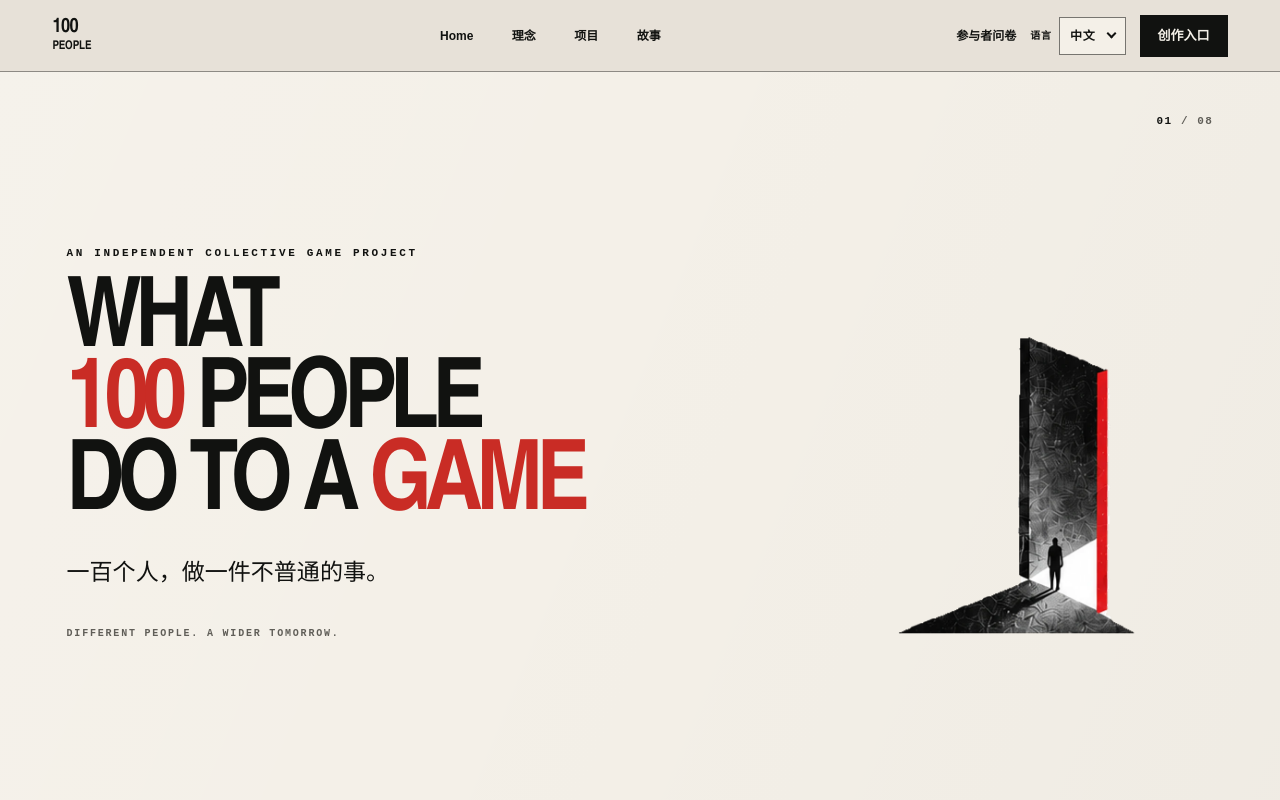
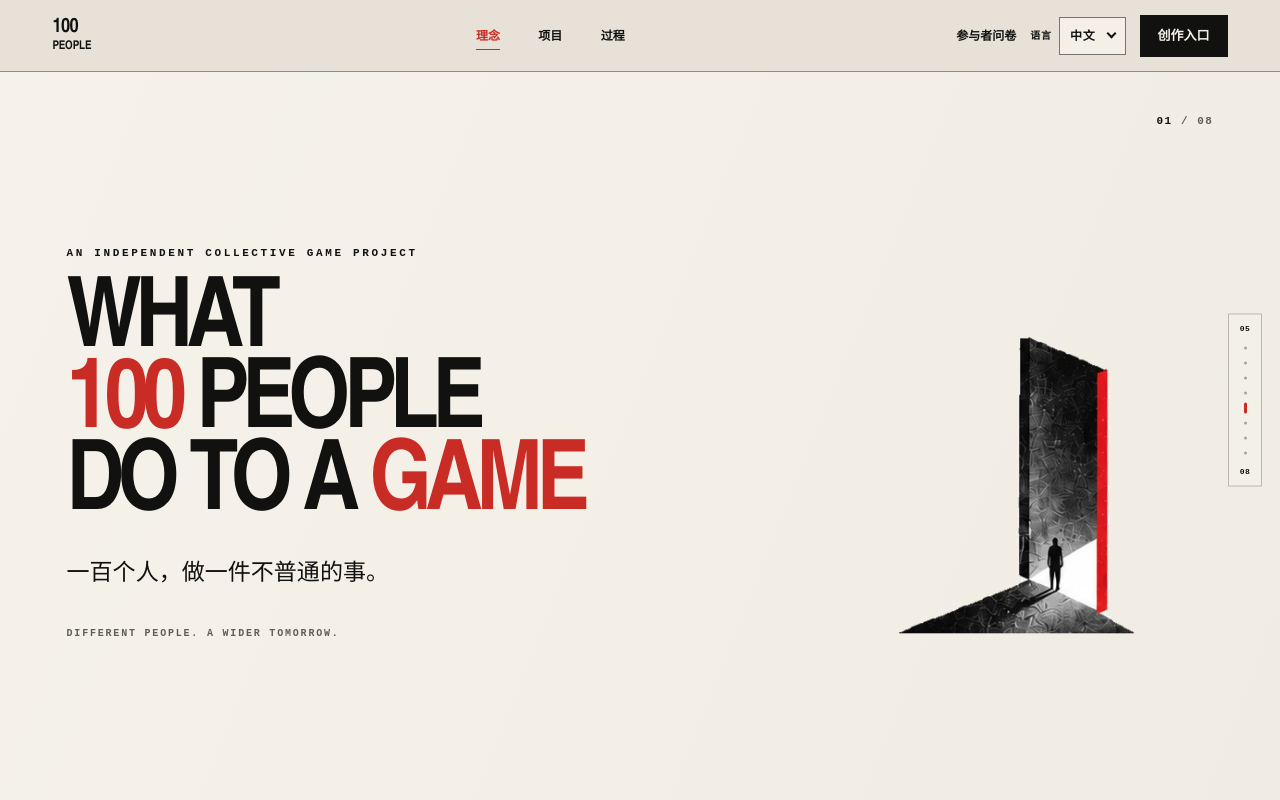
Before and after one commit to imokokok/100game, a Next.js app: page / in a window 1280 px wide. Shown: the top 800 px of the page. Built offline with nearby package versions, Linux system fonts and the light colour scheme; no server answers; the database is empty.

Commit message:
feat: organize public site into concept projects and process

```diff
--- a/app/entry-studio.tsx
+++ b/app/entry-studio.tsx
@@ -8,6 +8,35 @@ import {
 } from "./public-home/sections";
 
 type IntroPhase="loading"|"playing"|"leaving"|"done";
+type PublicView="concept"|"projects"|"process";
+
+function viewFromHash(hash:string):PublicView{
+ if(hash==="#projects")return "projects";
+ if(hash==="#process")return "process";
+ return "concept";
+}
+
+function EditorialEmptyView({eyebrow,title,status,body}:{eyebrow:string;title:string;status:string;body:string}){
+ return <section className="editorialEmptyView" aria-labelledby={`empty-${title}`}>
+  <div className="editorialEmptyIndex" aria-hidden="true">00 / 00</div>
+  <div className="editorialEmptyCopy" data-reveal>
+   <p className="editorialEyebrow">{eyebrow}</p>
+   <h1 id={`empty-${title}`}>{title}</h1>
+   <span className="editorialEmptyRule" aria-hidden="true"/>
+   <strong>{status}</strong>
+   <p>{body}</p>
+  </div>
+  <div className="editorialEmptyShape" aria-hidden="true"><span/><i/></div>
+ </section>;
+}
+
+function ConceptReelIndicator({active,onSelect}:{active:number;onSelect:(index:number)=>void}){
+ return <nav className="conceptReelIndicator" aria-label="理念页版面导航">
+  <span>{String(active+1).padStart(2,"0")}</span>
+  <div>{Array.from({length:8},(_,index)=><button key={index} type="button" className={active===index?"isActive":""} aria-label={`前往理念版面 ${index+1}`} aria-current={active===index?"step":undefined} onClick={()=>onSelect(index)}/>)}</div>
+  <span>08</span>
+ </nav>;
+}
 
 function EditorialLanguageMenu({lang,label,onChange}:{lang:EditorialLang;label:string;onChange:(next:EditorialLang)=>void}){
  const [open,setOpen]=useState(false);
@@ -115,14 +144,15 @@ function OpeningSequence({phase,mediaRef,onPlaying,onEnded,onError,onFinish}:{ph
 export function EntryStudio({initialInvite=false,initialCode=""}:{initialInvite?:boolean;initialCode?:string}){
  const [lang,setLang]=useState<EditorialLang>("zh"),[creatorOpen,setCreatorOpen]=useState(initialInvite),[name,setName]=useState(""),[code,setCode]=useState(initialCode),[busy,setBusy]=useState(false),[notice,setNotice]=useState("");
  const [introPhase,setIntroPhase]=useState<IntroPhase>(initialInvite?"done":"loading");
+ const [publicView,setPublicView]=useState<PublicView>("concept"),[activeConcept,setActiveConcept]=useState(0);
  const firstInput=useRef<HTMLInputElement>(null),creatorButton=useRef<HTMLAnchorElement>(null),introMedia=useRef<HTMLVideoElement>(null),introHardStop=useRef<number|null>(null);
  const c=editorialContent[lang];
 
  useEffect(()=>{
-  const sync=()=>{const params=parseQuery(location.search);const nextOpen=params.access==="invite"||"invite" in params;setCreatorOpen(nextOpen);if(nextOpen)finishIntro();const token=params.invite;if(token)setCode(token)};
+  const sync=()=>{const params=parseQuery(location.search);const nextOpen=params.access==="invite"||"invite" in params;setCreatorOpen(nextOpen);setPublicView(viewFromHash(location.hash));if(nextOpen)finishIntro();const token=params.invite;if(token)setCode(token)};
   const restore=(event:PageTransitionEvent)=>{if(event.persisted)finishIntro()};
   const hydrate=window.setTimeout(()=>{const saved=storageGet("hundred-language");if(saved==="en")setLang("en");sync()},0);
-  window.addEventListener("popstate",sync);window.addEventListener("pageshow",restore);return()=>{window.clearTimeout(hydrate);window.removeEventListener("popstate",sync);window.removeEventListener("pageshow",restore)};
+  window.addEventListener("popstate",sync);window.addEventListener("hashchange",sync);window.addEventListener("pageshow",restore);return()=>{window.clearTimeout(hydrate);window.removeEventListener("popstate",sync);window.removeEventListener("hashchange",sync);window.removeEventListener("pageshow",restore)};
  },[]);
  useEffect(()=>{document.documentElement.lang=lang==="zh"?"zh-CN":"en";storageSet("hundred-language",lang)},[lang]);
  useEffect(()=>{
@@ -177,10 +207,33 @@ export function EntryStudio({initialInvite=false,initialCode=""}:{initialInvite?
   window.addEventListener("scroll",queueReveal,{passive:true});window.addEventListener("resize",queueReveal);
   const delayed=window.setTimeout(revealVisible,120);
   return()=>{observer.disconnect();window.clearTimeout(delayed);if(frame)window.cancelAnimationFrame(frame);window.removeEventListener("scroll",queueReveal);window.removeEventListener("resize",queueReveal)};
- },[introPhase]);
+ },[introPhase,publicView]);
+ useEffect(()=>{
+  if(introPhase!=="done"||publicView!=="concept")return;
+  const sections=Array.from(document.querySelectorAll<HTMLElement>(".conceptSections .editorialSection"));
+  if(!sections.length)return;
+  let frame=0;
+  const update=()=>{
+   frame=0;const center=window.innerHeight*.5;let best=0,distance=Number.POSITIVE_INFINITY;
+   sections.forEach((section,index)=>{const rect=section.getBoundingClientRect();const next=Math.abs(rect.top+rect.height*.5-center);if(next<distance){distance=next;best=index}});
+   sections.forEach((section,index)=>section.classList.toggle("isReelActive",index===best));setActiveConcept(best);
+  };
+  const queue=()=>{if(!frame)frame=window.requestAnimationFrame(update)};
+  queue();window.addEventListener("scroll",queue,{passive:true});window.addEventListener("resize",queue);
+  return()=>{if(frame)window.cancelAnimationFrame(frame);window.removeEventListener("scroll",queue);window.removeEventListener("resize",queue);sections.forEach(section=>section.classList.remove("isReelActive"))};
+ },[introPhase,publicView]);
 
  function updateCreatorUrl(open:boolean,push:boolean){
-  const target=open?"/?access=invite":"/";(push?history.pushState:history.replaceState).call(history,{},"",target);
+  const url=new URL(location.href);if(open)url.searchParams.set("access","invite");else{url.searchParams.delete("access");url.searchParams.delete("invite")}
+  const target=`${url.pathname}${url.search}${url.hash}`;(push?history.pushState:history.replaceState).call(history,{},"",target);
+ }
+ function changeView(event:MouseEvent<HTMLAnchorElement>,next:PublicView){
+  event.preventDefault();finishIntro();setPublicView(next);setActiveConcept(0);
+  history.pushState({},"",next==="concept"?"#concept":`#${next}`);window.setTimeout(()=>window.scrollTo({top:0,behavior:"auto"}),0);
+ }
+ function selectConcept(index:number){
+  const scroll=()=>document.getElementById(`section-${String(index+1).padStart(2,"0")}`)?.scrollIntoView({behavior:typeof matchMedia==="function"&&matchMedia("(prefers-reduced-motion: reduce)").matches?"auto":"smooth",block:"start"});
+  if(publicView!=="concept"){setPublicView("concept");history.pushState({},"","#concept");window.setTimeout(scroll,0)}else scroll();
  }
  function beginIntroExit(){setIntroPhase(current=>current==="done"||current==="leaving"?current:"leaving")}
  function finishIntro(){
@@ -214,14 +267,13 @@ export function EntryStudio({initialInvite=false,initialCode=""}:{initialInvite?
    onError={beginIntroExit}
    onFinish={finishIntro}
   />}
-  <div className="editorialPage">
+  <div className={`editorialPage editorialView-${publicView}`}>
    <header className="editorialHeader">
-    <a className="editorialBrand" href="#section-01" aria-label="WHAT 100 PEOPLE DO TO A GAME"><ProjectMark/></a>
+    <a className="editorialBrand" href="#concept" onClick={event=>changeView(event,"concept")} aria-label="WHAT 100 PEOPLE DO TO A GAME"><ProjectMark/></a>
     <nav className="editorialNav" aria-label={lang==="zh"?"首页导航":"Home navigation"}>
-     <a href="#section-01">Home</a>
-     <a href="#section-02">{c.ui.about}</a>
-     <a href="#section-04">{c.ui.project}</a>
-     <a href="#section-07">{c.ui.stories}</a>
+     <a href="#concept" aria-current={publicView==="concept"?"page":undefined} onClick={event=>changeView(event,"concept")}>{c.ui.about}</a>
+     <a href="#projects" aria-current={publicView==="projects"?"page":undefined} onClick={event=>changeView(event,"projects")}>{c.ui.project}</a>
+     <a href="#process" aria-current={publicView==="process"?"page":undefined} onClick={event=>changeView(event,"process")}>{c.ui.process}</a>
     </nav>
     <div className="editorialTools">
      <a className="editorialSurveyLink" href="/survey/participant-portrait">{c.ui.survey}</a>
@@ -230,18 +282,19 @@ export function EntryStudio({initialInvite=false,initialCode=""}:{initialInvite?
     </div>
    </header>
 
-   <HeroSection copy={c.hero}/>
-   <QuestionSection copy={c.question}/>
-   <Why100Section copy={c.why}/>
-   <ProcessSection copy={c.process}/>
-   <WorldSection copy={c.world}/>
-   <PeopleSection copy={c.people}/>
-   <InspirationSection copy={c.inspiration}/>
-   <ClosingSection copy={c.closing}/>
+   {publicView==="concept"?<>
+    <div className="conceptSections">
+     <HeroSection copy={c.hero}/><QuestionSection copy={c.question}/><Why100Section copy={c.why}/><ProcessSection copy={c.process}/>
+     <WorldSection copy={c.world}/><PeopleSection copy={c.people}/><InspirationSection copy={c.inspiration}/><ClosingSection copy={c.closing}/>
+    </div>
+    <ConceptReelIndicator active={activeConcept} onSelect={selectConcept}/>
+   </>:publicView==="projects"?
+    <EditorialEmptyView eyebrow={c.ui.projectEyebrow} title={c.ui.project} status={c.ui.pending} body={c.ui.projectEmpty}/>:
+    <EditorialEmptyView eyebrow={c.ui.processEyebrow} title={c.ui.process} status={c.ui.pending} body={c.ui.processEmpty}/>}
 
    <footer className="editorialFooter">
     <span>{c.ui.footer}</span>
-    <div><a href="/concept">{c.ui.about}</a><a href="/survey/participant-portrait">{c.ui.survey}</a><a href="/?access=invite" onClick={openCreator}>{c.ui.creator}</a></div>
+    <div><a href="#concept" onClick={event=>changeView(event,"concept")}>{c.ui.about}</a><a href="#projects" onClick={event=>changeView(event,"projects")}>{c.ui.project}</a><a href="#process" onClick={event=>changeView(event,"process")}>{c.ui.process}</a><a href="/survey/participant-portrait">{c.ui.survey}</a><a href="/?access=invite" onClick={openCreator}>{c.ui.creator}</a></div>
     <span>© 2026 HuieChen</span>
    </footer>
 
--- a/app/public-editorial.css
+++ b/app/public-editorial.css
@@ -66,6 +66,8 @@
  transition:transform .22s ease;
 }
 .editorialNav a:hover:after,.editorialSurveyLink:hover:after{transform:scaleX(1);transform-origin:left}
+.editorialNav a[aria-current="page"]{color:var(--ed-red)}
+.editorialNav a[aria-current="page"]:after{transform:scaleX(1);transform-origin:left}
 .editorialTools{display:flex;align-items:center;justify-content:flex-end;gap:14px;min-width:0}
 .editorialLanguage{position:relative;display:flex;align-items:center;gap:7px;font-size:10px;font-weight:700;text-transform:uppercase;letter-spacing:.08em}
 .editorialLanguageTrigger{
@@ -244,6 +246,37 @@
 .closingAside{grid-column:3;grid-row:2;align-self:end;margin:0 0 3vh;padding-left:20px;border-left:1px solid var(--ed-red);font:700 9px/1.25 "Courier New",monospace;letter-spacing:.12em}
 .closingAside span{display:block;margin-bottom:4px}
 
+/* Concept reel: the eight real editorial panels are one light, scroll-led sequence. */
+.conceptSections{position:relative}
+.conceptSections .editorialSection{scroll-snap-align:start;scroll-snap-stop:normal}
+.conceptSections .editorialArtwork{transition:transform .75s cubic-bezier(.22,1,.36,1)}
+.conceptSections .editorialSection.isReelActive .editorialArtwork{transform:translateY(-3px) scale(1.008)}
+.conceptReelIndicator{
+ position:fixed;right:clamp(10px,1.4vw,24px);top:50%;z-index:60;display:grid;justify-items:center;gap:9px;
+ padding:10px 7px;border:1px solid rgba(17,18,16,.25);background:rgba(244,240,232,.86);color:var(--ed-ink);
+ font:700 8px/1 "Courier New",monospace;letter-spacing:.08em;transform:translateY(-50%);
+}
+.conceptReelIndicator div{display:grid;gap:3px}
+.conceptReelIndicator button{width:18px;height:12px;display:grid;place-items:center;padding:0;border:0;background:transparent;cursor:pointer}
+.conceptReelIndicator button:before{content:"";width:3px;height:3px;border-radius:50%;background:rgba(17,18,16,.35);transition:height .22s ease,background .22s ease,border-radius .22s ease}
+.conceptReelIndicator button.isActive:before{height:11px;border-radius:2px;background:var(--ed-red)}
+
+/* Honest holding pages: no fabricated cards, controls or project data. */
+.editorialEmptyView{
+ position:relative;min-height:760px;min-height:max(760px,calc(100dvh - 72px));display:grid;grid-template-columns:minmax(0,1fr) minmax(320px,.72fr);
+ grid-template-rows:auto 1fr;gap:32px;padding:clamp(28px,4vw,64px) clamp(28px,5.2vw,88px) clamp(64px,7vw,112px);overflow:hidden;border-bottom:1px solid rgba(17,18,16,.55);isolation:isolate;
+}
+.editorialEmptyIndex{grid-column:1/-1;justify-self:end;font:700 10px/1.3 "Courier New",monospace;letter-spacing:.1em}
+.editorialEmptyCopy{grid-column:1;grid-row:2;align-self:center;max-width:760px;z-index:2}
+.editorialEmptyCopy h1{margin:0;font-family:"Songti SC","STSong",Georgia,serif;font-size:clamp(68px,10vw,150px);font-weight:700;line-height:.9;letter-spacing:-.065em}
+.editorialEmptyRule{display:block;width:62px;height:1px;margin:30px 0;background:var(--ed-ink)}
+.editorialEmptyCopy strong{display:block;margin-bottom:18px;color:var(--ed-red);font-family:"Songti SC","STSong",Georgia,serif;font-size:clamp(27px,3vw,46px)}
+.editorialEmptyCopy>p:last-child{margin:0;max-width:520px;color:var(--ed-muted);font-size:16px;line-height:1.8}
+.editorialEmptyShape{grid-column:2;grid-row:2;position:relative;align-self:stretch;min-height:480px}
+.editorialEmptyShape:before{content:"";position:absolute;inset:8% 8% 0 18%;background:var(--ed-ink);clip-path:polygon(20% 0,100% 14%,78% 100%,0 78%)}
+.editorialEmptyShape span{position:absolute;right:2%;top:4%;width:38%;aspect-ratio:1;border-radius:50%;background:var(--ed-red);mix-blend-mode:multiply}
+.editorialEmptyShape i{position:absolute;right:8%;bottom:0;width:52%;height:68%;border:1px solid rgba(244,240,232,.7);transform:rotate(9deg)}
+
 .editorialFooter{
  display:grid;
  grid-template-columns:minmax(0,1fr) auto auto;
@@ -308,6 +341,7 @@
 }
 
 @media(max-width:820px){
+ .conceptReelIndicator{display:none}
  .editorialPage.motionReady [data-reveal="visual"]{clip-path:none}
  .editorialHeader{position:sticky;min-height:112px;grid-template-columns:64px minmax(0,1fr);grid-template-rows:54px 44px;padding:6px 20px 8px}
  .editorialBrand{grid-column:1;grid-row:1}.editorialTools{grid-column:2;grid-row:1}.editorialNav{grid-column:1/-1;grid-row:2;justify-content:flex-start!important;gap:28px;overflow-x:auto;padding:0 2px;border-top:1px solid rgba(17,18,16,.2)}
@@ -332,6 +366,9 @@
  .inspirationVisual{width:min(100%,620px);justify-self:end}
  .closingVisual{width:min(100%,620px);justify-self:end}
  .editorialFooter{grid-template-columns:1fr auto;gap:18px}.editorialFooter>div{grid-column:1/-1;grid-row:1;justify-content:flex-start;flex-wrap:wrap}.editorialFooter>span:last-child{justify-self:end}
+ .editorialEmptyView{min-height:calc(100dvh - 112px);grid-template-columns:1fr;grid-template-rows:auto auto minmax(260px,.8fr);gap:26px;padding:28px 26px 64px}
+ .editorialEmptyIndex{grid-column:1;grid-row:1}.editorialEmptyCopy{grid-column:1;grid-row:2;align-self:start}.editorialEmptyShape{grid-column:1;grid-row:3;min-height:300px}
+ .editorialEmptyCopy h1{font-size:clamp(62px,18vw,104px)}
 }
 
 @media(max-width:600px){
@@ -353,6 +390,7 @@
  .publicHome .homeCreatorOverlay{align-items:flex-end;padding:0!important}
  .publicHome .editorialCreatorPanel{width:100%;max-height:90vh;padding:26px 20px calc(26px + env(safe-area-inset-bottom,0px));border-width:1px 0 0;box-shadow:0 -8px 0 var(--ed-red)!important}
  .publicHome .homeCreatorForm{grid-template-columns:1fr}.publicHome .homeCreatorForm button{grid-column:1}
+ .editorialEmptyView{min-height:calc(100dvh - 108px);padding:24px 20px 54px}.editorialEmptyShape{min-height:250px}.editorialEmptyCopy>p:last-child{font-size:14px}
 }
 
 @media(max-width:380px){
--- a/app/public-home/content.ts
+++ b/app/public-home/content.ts
@@ -3,6 +3,7 @@ export type EditorialLang="zh"|"en";
 const zh={
  ui:{
   language:"语言",project:"项目",about:"理念",process:"过程",stories:"故事",survey:"参与者问卷",creator:"创作入口",
+  pending:"待录入",projectEyebrow:"THE PROJECTS",projectEmpty:"成品内容将在这里发布。",processEyebrow:"PHOTOJOURNAL",processEmpty:"项目过程与 Photojournal 内容将在整理后发布。",
   creatorKicker:"CREATOR ACCESS · 创作协作区",creatorTitle:"进入创作协作区",
   creatorIntro:"项目成员与主策划从这里进入。参与者请填写微信群聊名及邀请码。",
   name:"微信群聊名",namePlaceholder:"填写你的微信群聊名",code:"邀请码",codePlaceholder:"填写邀请码",
@@ -55,7 +56,8 @@ const zh={
 
 const en={
  ui:{
-  language:"Language",project:"Project",about:"About",process:"Process",stories:"Stories",survey:"Participant questionnaire",creator:"Creator access",
+  language:"Language",project:"Projects",about:"Concept",process:"Process",stories:"Stories",survey:"Participant questionnaire",creator:"Creator access",
+  pending:"Coming soon",projectEyebrow:"THE PROJECTS",projectEmpty:"Finished works will be published here.",processEyebrow:"PHOTOJOURNAL",processEmpty:"Project process and Photojournal entries will appear here after editing.",
   creatorKicker:"CREATOR ACCESS",creatorTitle:"Enter the collaboration space",
   creatorIntro:"Project members and the Lead Designer enter here. Participants should provide their WeChat group name and invitation code.",
   name:"WeChat group name",namePlaceholder:"Your WeChat group name",code:"Invitation code",codePlaceholder:"Enter invitation code",
```
